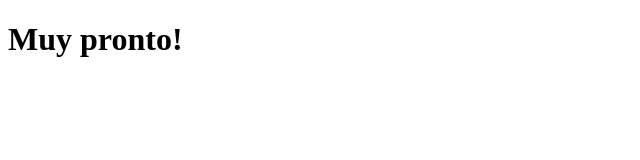
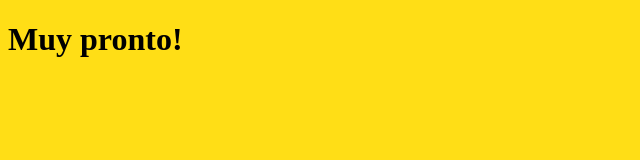
Before and after one commit to nodeschool/mty, a plain HTML site: page index.html in a window 1280 px wide. Shown: the whole page, without its empty margins (0-640 px from the left). Drawn offline with Linux system fonts and the light colour scheme.

Commit message:
Add style.css and bg color to yellow

```diff
--- a/index.html
+++ b/index.html
@@ -2,6 +2,7 @@
 <html>
 <head>
 	<title>Nodeschool MTY</title>
+	<link rel="stylesheet" type="text/css" href="style.css">
 </head>
 <body>
 	<h1>Muy pronto!</h1>
--- /dev/null
+++ b/style.css
@@ -0,0 +1,3 @@
+body{
+	background-color: #FFDE16;
+}
```
